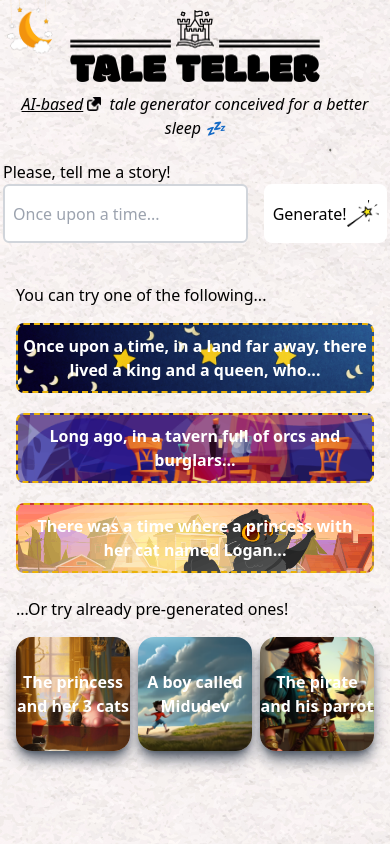
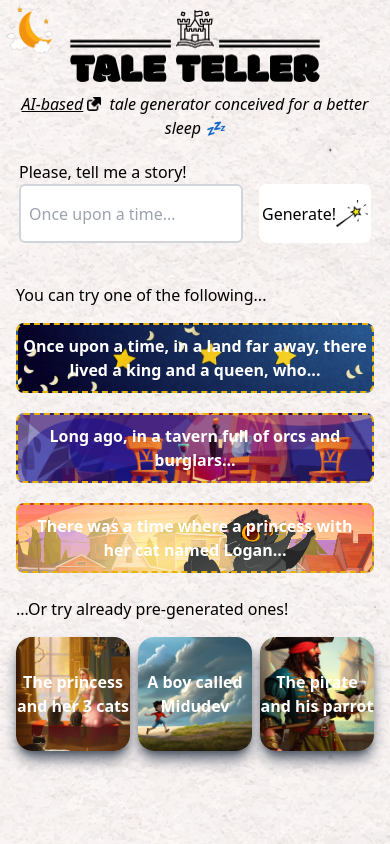
Before and after one commit to ivsantos/tale-teller, a Next.js app: page / in a window 390 px wide. Built offline with nearby package versions, Linux system fonts and the light colour scheme.

Commit message:
style: :lipstick: Add spacing on small screens

```diff
--- a/src/app/components/Tale/Tale.tsx
+++ b/src/app/components/Tale/Tale.tsx
@@ -58,7 +58,7 @@ export default function Tale() {
     <>
       <form
         onSubmit={handleGenerate}
-        className="lg:max-w-md max-w-sm mx-auto mb-10"
+        className="lg:max-w-md sm:px-0 max-w-sm px-4 mx-auto mb-10"
       >
         <label htmlFor="ai-input">Please, tell me a story!</label>
         <div className="grid-cols-form grid grid-flow-col gap-4">
```
